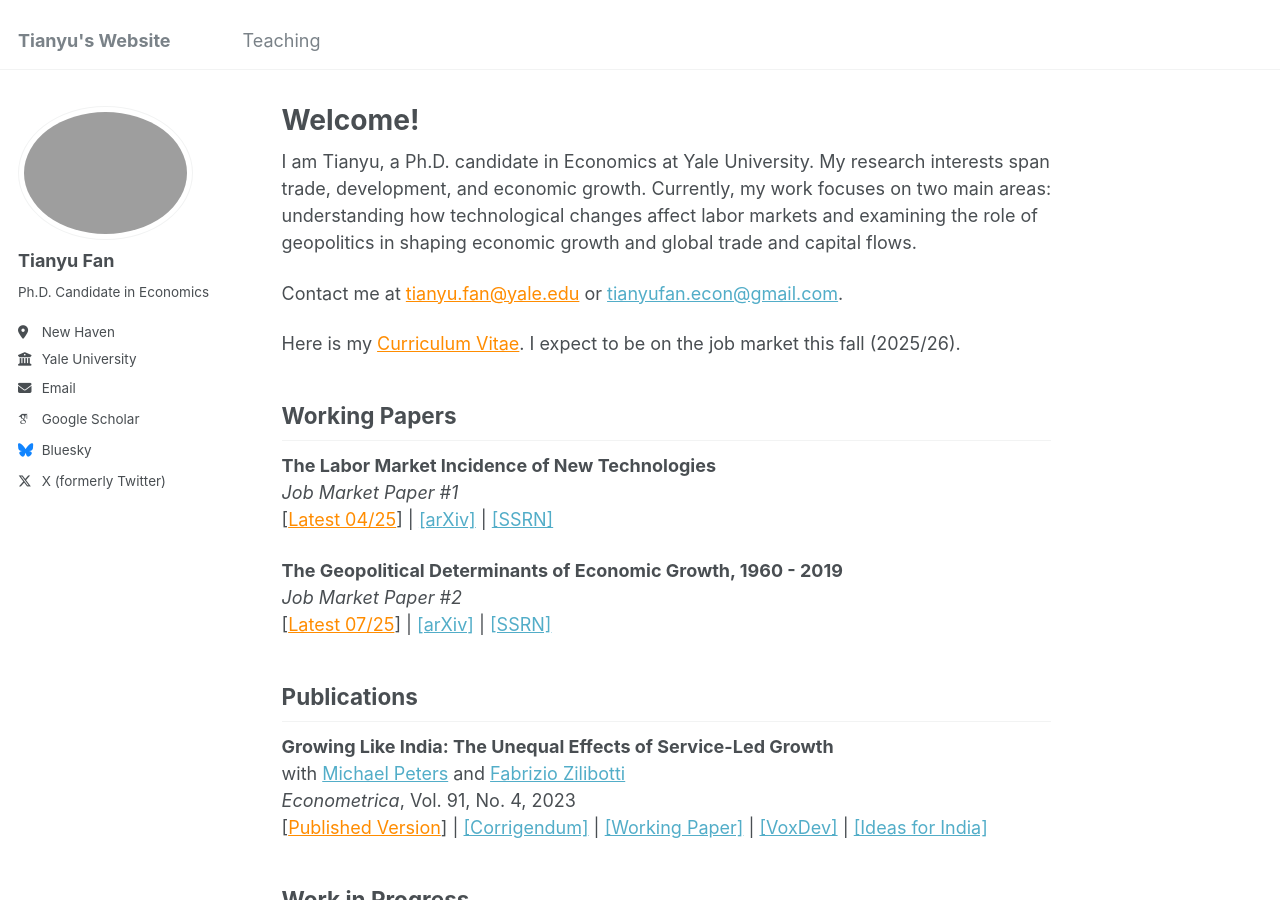
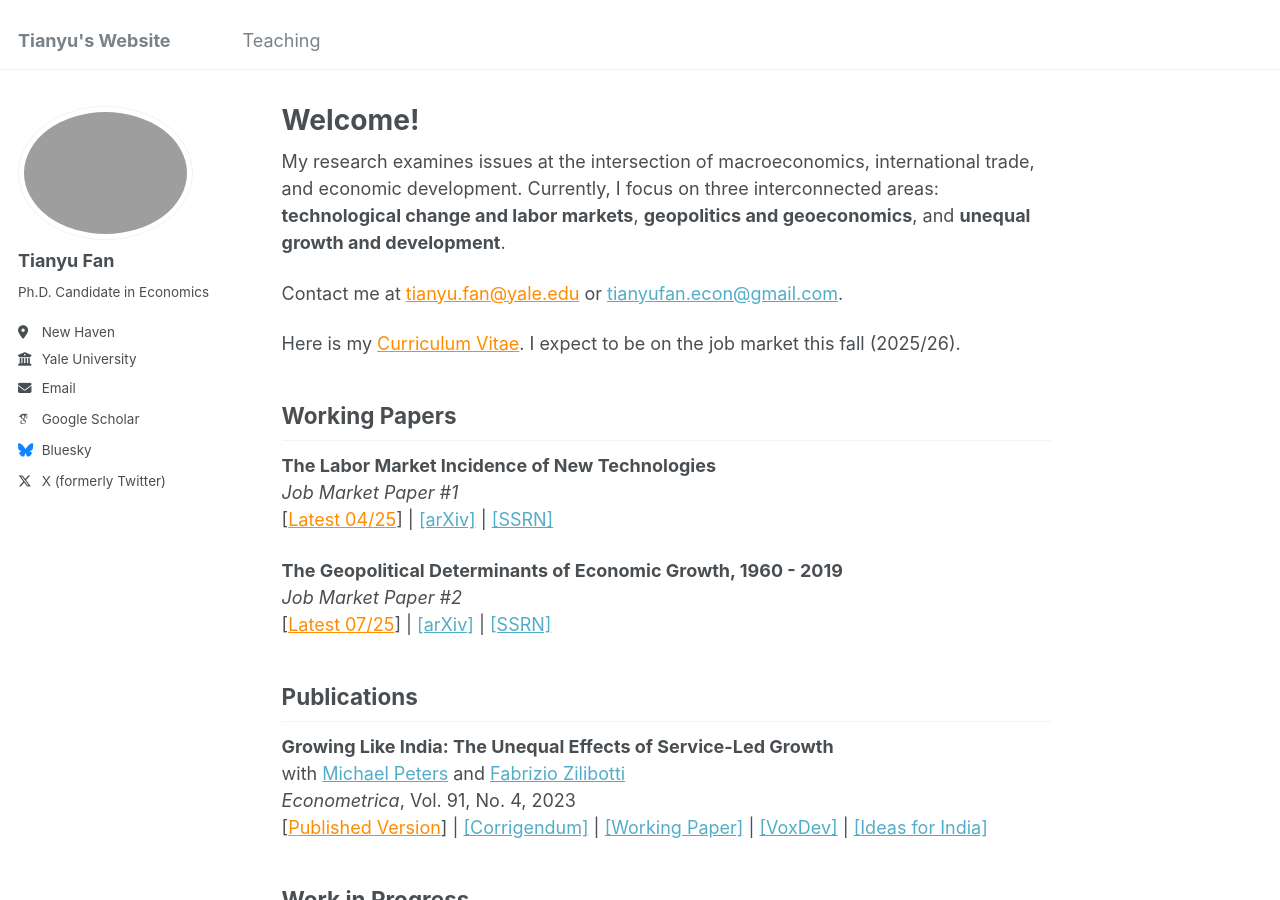
Before and after one commit to tianyufan-econ/tianyufan-econ.github.io, a Jekyll site: the page built from _pages/about.md, in a window 1280 px wide and 900 px high. Built offline with Jekyll 4.4.1, drawn with Linux system fonts in a browser that asks for light colours; some web fonts are replaced.

Commit message:
Update about.md

```diff
--- a/_pages/about.md
+++ b/_pages/about.md
@@ -8,7 +8,7 @@ redirect_from:
  - /about.html
 ---
 
-I am Tianyu, a Ph.D. candidate in Economics at Yale University. My research interests span trade, development, and economic growth. Currently, my work focuses on two main areas: understanding how technological changes affect labor markets and examining the role of geopolitics in shaping economic growth and global trade and capital flows.
+My research examines issues at the intersection of macroeconomics, international trade, and economic development. Currently, I focus on three interconnected areas: **technological change and labor markets**, **geopolitics and geoeconomics**, and **unequal growth and development**.
 
 Contact me at <a href="mailto:tianyu.fan@yale.edu" style="color: darkorange;">tianyu.fan@yale.edu</a> or <a href="mailto:tianyufan.econ@gmail.com">tianyufan.econ@gmail.com</a>.
 
```
